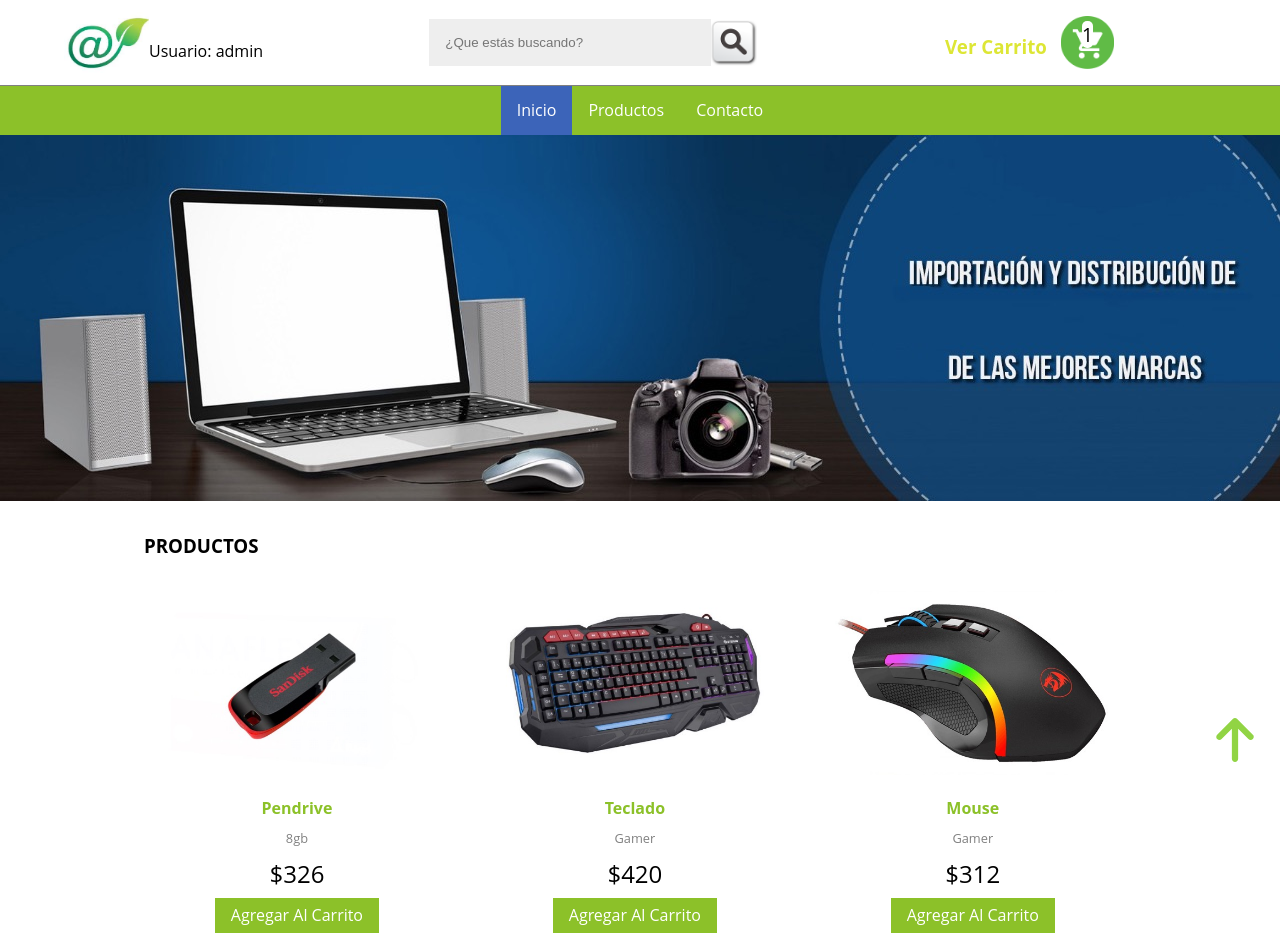
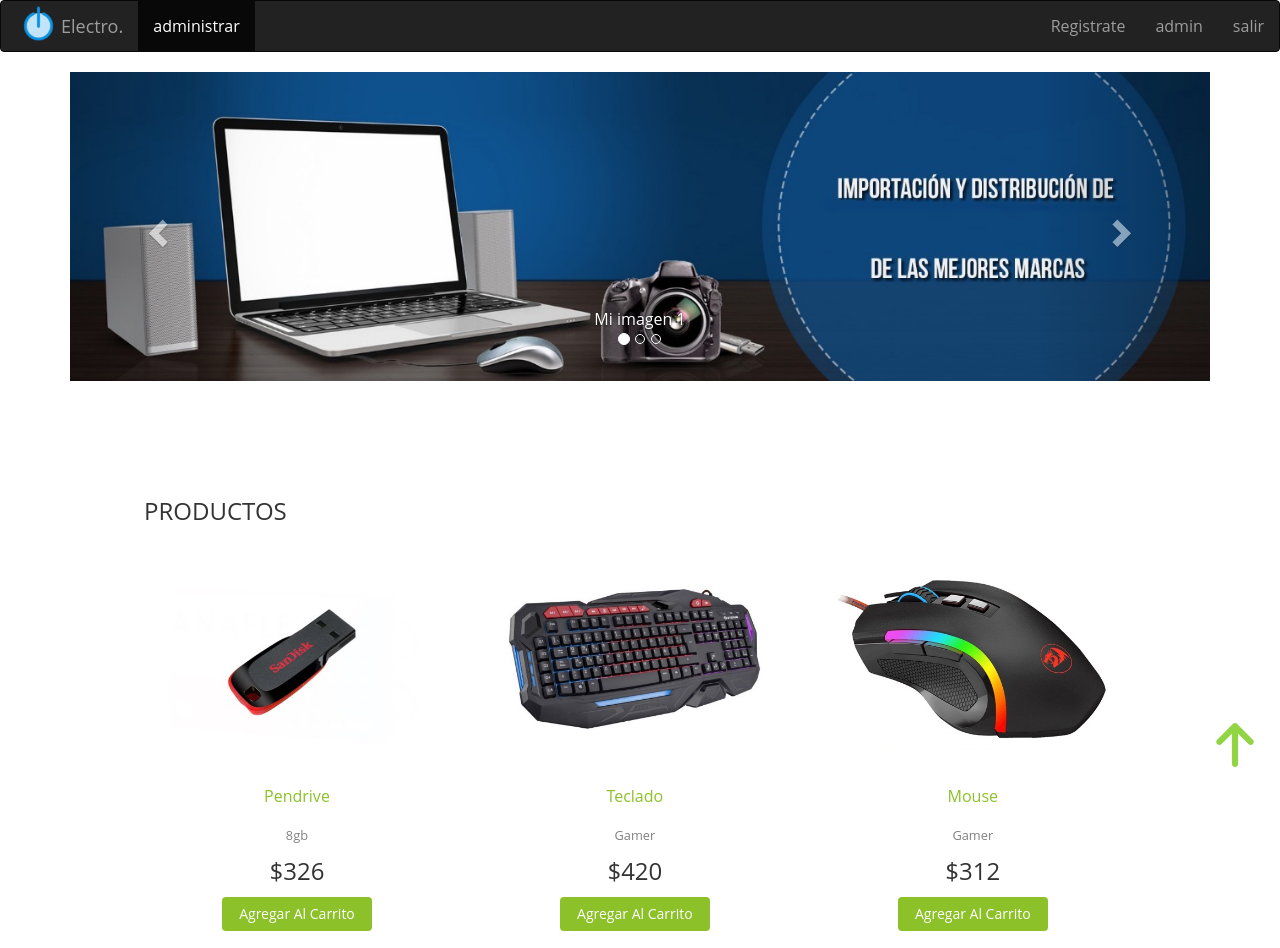
Before and after one commit to joni1023/phptpfinal, a PHP site: page /home.php in a window 1280 px wide. Shown: the top 948 px of the page. Run offline with PHP 8.4, Linux system fonts and the light colour scheme; a user stored in the database is signed in; some libraries are stand-ins or nearby versions.

Commit message:
Home editado con los mismos estilos que el resto de las paginas

```diff
--- a/css/estilos.css
+++ b/css/estilos.css
@@ -126,32 +126,9 @@ section{
     top:85px;
     z-index: 1;
 }
-ul {
-    list-style-type: none;
-    margin: 0;
-    padding: 0;
-}
 
-li {
-    float: left;
-}
 
-li a {
-    transition: 0.3s;
-    display: block;
-    color: white;
-    text-align: center;
-    padding: 14px 16px;
-    text-decoration: none;
-}
 
-li a:hover {
-    background-color: #808080;
-}
-
-.active {
-    background-color: #3c64b9;
-}
 
 
 
--- a/home.php
+++ b/home.php
@@ -1,49 +1,56 @@
 <!DOCTYPE html>
 <html lang="es">
 <head>
-    <meta charset="UTF-8">
-    <title>E-Commerce</title>
+    <meta charset="utf-8" />
+    <link rel="stylesheet" href="css/bootstrap.min.css">
+    <script src="js/jquery.min.js"></script>
+    <script src="js/bootstrap.min.js"></script>
+    <link href="//maxcdn.bootstrapcdn.com/font-awesome/4.2.0/css/font-awesome.min.css" rel="stylesheet">
     <link rel="stylesheet" href="css/estilos.css">
+
 </head>
-<body>
 <header>
-    <div class="barraSuperior" id="barraSuperior">
-        <img src="img/logo-it.jpeg" alt="Foto_De_Logo" />
+    <nav class="navbar navbar-inverse">
+        <div class="container-fluid">
+            <div class="navbar-header">
+                <img src="img/logo.png" width="45" height="45">
+            </div>
+            <div class="navbar-header">
+                <a class="navbar-brand" href="index.php">Electro.</a>
+            </div>
+            <ul class="nav navbar-nav">
                 <?php
-session_start();
-$usuario=$_SESSION['username'];
-if(!isset($usuario)){
-    header("location:index.php");
+                if(!isset($_SESSION)) session_start();
+                if(isset($_SESSION)){
+                    if (isset($_SESSION['rol'])){
+                        if($_SESSION['rol']=="admin"){
+                            echo "<li class='active'><a href=''>administrar</a></li>";
+                        }else{
+                            echo "<li class='active'><a href=''>vender</a></li>";
+                        }}
+                }
 
-}else {
-    echo "<p style='margin-top: 40px'>Usuario: $usuario</p>";
+                ?>
+            </ul>
+            <ul class="nav navbar-nav navbar-right">
+                <li><a href="registrar.php">Registrate</a> </li>
+                <?php
+                if (!isset($_SESSION)) session_start();
+                if(isset($_SESSION['username'])){
+                    $nombre=$_SESSION['username'];
+                    echo "<li><a href=''>".$nombre."</a> </li>";
+                    echo "<li><a href='salir.php'>salir</a></li>";
+                }else{
+                    echo "<li><a href='login.php'>loguear</a></li>";
+                }
 
-}?>
-        <div class="separador"></div>
-        <div class="acciones">
-                        <span class="buscador">
-                            <input type="text" name="buscador" id="buscador" placeholder="¿Que estás buscando?">
-                        </span>
-            <span class="botonBuscar">
-                                <input type="submit" value=" ">
-                        </span>
-        </div>
-        <div class="separador"></div>
-        <div class="ver_carrito"><h3>Ver Carrito</h3></div>
-        <div class="carrito">
-            <div class="numero"><p>1</p></div>
-        </div>
-        <div class="separador"></div>
-    </div>
+                ?>
 
-    <div class="barraInferior">
-        <ul>
-            <li><a class="active" href="#">Inicio</a></li>
-            <li><a href="#">Productos</a></li>
-            <li><a href="#">Contacto</a></li>
             </ul>
         </div>
+    </nav>
 </header>
+<body>
 <main>
     <div class="flecha">
         <a href="#barraSuperior">
@@ -51,7 +58,54 @@ if(!isset($usuario)){
         </a>
     </div>
 
-    <div class="banner"></div>
+    <div class="container">
+        <div class="row">
+            <div class="col-md-12">
+
+                <!-- aqui insertaremos el slider -->
+                <div id="carousel1" class="carousel slide" data-ride="carousel">
+                    <!-- Indicatodores -->
+                    <ol class="carousel-indicators">
+                        <li data-target="#carousel1" data-slide-to="0" class="active"></li>
+                        <li data-target="#carousel1" data-slide-to="1"></li>
+                        <li data-target="#carousel1" data-slide-to="2"></li>
+                    </ol>
+
+                    <!-- Contenedor de las imagenes -->
+                    <div class="carousel-inner" role="listbox">
+
+                        <div class="item active">
+                            <a href="login.php"> <img src="img/banner-computacion1.jpg" alt="Imagen 1"></a>
+                            <div class="carousel-caption"> Mi imagen 1 </div>
+                        </div>
+
+                        <div class="item">
+                            <img src="img/banner-computacion2.jpg" alt="Imagen 2">
+                            <div class="carousel-caption"> Mi imagen 2 </div>
+                        </div>
+
+                        <div class="item">
+                            <img src="img/banner-computacion3.jpg" alt="Imagen 3">
+                            <div class="carousel-caption"> Mi imagen 3 </div>
+                        </div>
+                    </div>
+
+                    <!-- Controls -->
+                    <a class="left carousel-control" href="#carousel1" role="button" data-slide="prev">
+                        <span class="glyphicon glyphicon-chevron-left" aria-hidden="true"></span>
+                        <span class="sr-only">Anterior</span>
+                    </a>
+                    <a class="right carousel-control" href="#carousel1" role="button" data-slide="next">
+                        <span class="glyphicon glyphicon-chevron-right" aria-hidden="true"></span>
+                        <span class="sr-only">Siguiente</span>
+                    </a>
+
+                </div>
+
+
+            </div>
+        </div>
+    </div>
 
     <section>
         <h3 class="titulo">PRODUCTOS</h3>
--- a/index.php
+++ b/index.php
@@ -23,12 +23,12 @@ require 'header.php';?>
                     </div>
 
                     <div class="item">
-                        <img src="img/005.jpg" alt="Imagen 2">
+                        <img src="img/banner-computacion2.jpg" alt="Imagen 2">
                         <div class="carousel-caption"> Mi imagen 2 </div>
                     </div>
 
                     <div class="item">
-                        <img src="img/003.jpg" alt="Imagen 3">
+                        <img src="img/banner-computacion3.jpg" alt="Imagen 3">
                         <div class="carousel-caption"> Mi imagen 3 </div>
                     </div>
                 </div>
--- a/logear.php
+++ b/logear.php
@@ -16,12 +16,12 @@ if(count($array)>0){
 //       usario administrador
        $_SESSION['rol']=$array[rol];
        $_SESSION['username']=$array[nick];
-       header("location:index.php");
+       header("location:home.php");
    }else{
 //       usuario normal
        $_SESSION['username']=$array[nick];
        $_SESSION['rol']=$array[rol];
-       header("location:home.php");
+       header("location:index.php");
    }
 }else{
 //    usuario no encontrado
```
Also changed, not shown: hola mundo.txt (deleted), img/banner-computacion2.jpg (added), img/banner-computacion3.jpg (added). Lines whose indentation alone changed are shown as unchanged.
